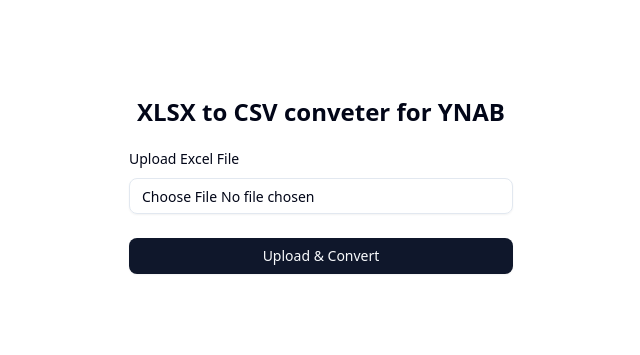
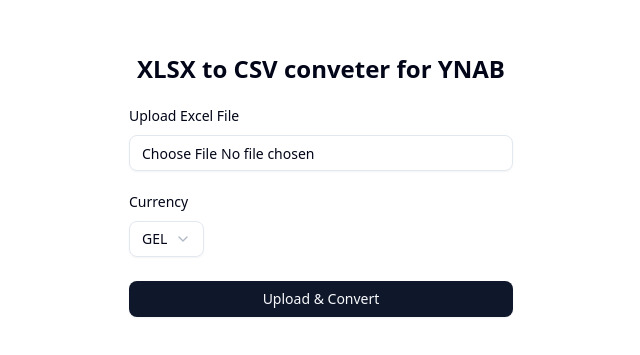
Before and after one commit to riffbyte/ynab-csv-converter, a Next.js app: page / in a window 1280 px wide. Shown: the part 215-570 px from the top of the page, without its empty margins (319-959 px from the left). Built offline with nearby package versions, Linux system fonts and the light colour scheme.

Commit message:
Implement currency selector for BOG
Closes #3

```diff
--- a/app/page.tsx
+++ b/app/page.tsx
@@ -4,11 +4,20 @@ import { useState } from 'react';
 import { Button } from '@/components/ui/button';
 import { Input } from '@/components/ui/input';
 import { Label } from '@/components/ui/label';
+import {
+  Select,
+  SelectContent,
+  SelectItem,
+  SelectTrigger,
+  SelectValue,
+} from '@/components/ui/select';
+import { CONSTANTS } from '@/lib/processors/bog/constants';
 
 export default function UploadPage() {
   const [csvUrl, setCsvUrl] = useState<string | null>(null);
   const [filename, setFilename] = useState<string>('processed.csv');
   const [requestPending, setRequestPending] = useState(false);
+  const [currency, setCurrency] = useState<string>(CONSTANTS.defaultCurrency);
 
   const handleUpload = async (e: React.FormEvent<HTMLFormElement>) => {
     e.preventDefault();
@@ -56,6 +65,25 @@ export default function UploadPage() {
             <Input id="file" type="file" name="file" accept=".xlsx" required />
           </div>
 
+          <div className="flex flex-col w-full gap-3">
+            <Label htmlFor="currency">Currency</Label>
+            <Select
+              name="currency"
+              value={currency}
+              onValueChange={setCurrency}
+            >
+              <SelectTrigger>
+                <SelectValue placeholder="Select currency" />
+              </SelectTrigger>
+              <SelectContent>
+                {CONSTANTS.availableCurrencies.map((currency) => (
+                  <SelectItem key={currency} value={currency}>
+                    {currency}
+                  </SelectItem>
+                ))}
+              </SelectContent>
+            </Select>
+          </div>
           <Button className="w-full" type="submit" disabled={requestPending}>
             {requestPending ? 'Please wait...' : 'Upload & Convert'}
           </Button>
--- a/app/upload/route.ts
+++ b/app/upload/route.ts
@@ -1,13 +1,19 @@
 import path from 'node:path';
 import { type NextRequest, NextResponse } from 'next/server';
 import { BOGStatementProcessor } from '@/lib/processors/bog';
+import { CONSTANTS } from '@/lib/processors/bog/constants';
 
 export async function POST(req: NextRequest) {
   const formData = await req.formData();
-  const file = formData.get('file') as File;
+  const file = formData.get('file') as File | null;
+  const currency = formData.get('currency') as string | null;
 
   if (!file) {
     return NextResponse.json({ error: 'No file uploaded' }, { status: 400 });
+  }
+
+  if (!currency || !CONSTANTS.isValidCurrency(currency)) {
+    return NextResponse.json({ error: 'Invalid currency' }, { status: 400 });
   }
 
   const fileName = file.name;
@@ -20,7 +26,7 @@ export async function POST(req: NextRequest) {
   try {
     const processor = new BOGStatementProcessor(buffer);
 
-    const csvData = processor.getProcessedCSVData();
+    const csvData = processor.getProcessedCSVData(currency);
 
     return new NextResponse(csvData, {
       status: 200,
--- /dev/null
+++ b/components/ui/select.tsx
@@ -0,0 +1,185 @@
+"use client"
+
+import * as React from "react"
+import * as SelectPrimitive from "@radix-ui/react-select"
+import { CheckIcon, ChevronDownIcon, ChevronUpIcon } from "lucide-react"
+
+import { cn } from "@/lib/utils"
+
+function Select({
+  ...props
+}: React.ComponentProps<typeof SelectPrimitive.Root>) {
+  return <SelectPrimitive.Root data-slot="select" {...props} />
+}
+
+function SelectGroup({
+  ...props
+}: React.ComponentProps<typeof SelectPrimitive.Group>) {
+  return <SelectPrimitive.Group data-slot="select-group" {...props} />
+}
+
+function SelectValue({
+  ...props
+}: React.ComponentProps<typeof SelectPrimitive.Value>) {
+  return <SelectPrimitive.Value data-slot="select-value" {...props} />
+}
+
+function SelectTrigger({
+  className,
+  size = "default",
+  children,
+  ...props
+}: React.ComponentProps<typeof SelectPrimitive.Trigger> & {
+  size?: "sm" | "default"
+}) {
+  return (
+    <SelectPrimitive.Trigger
+      data-slot="select-trigger"
+      data-size={size}
+      className={cn(
+        "border-input data-[placeholder]:text-muted-foreground [&_svg:not([class*='text-'])]:text-muted-foreground focus-visible:border-ring focus-visible:ring-ring/50 aria-invalid:ring-destructive/20 dark:aria-invalid:ring-destructive/40 aria-invalid:border-destructive dark:bg-input/30 dark:hover:bg-input/50 flex w-fit items-center justify-between gap-2 rounded-md border bg-transparent px-3 py-2 text-sm whitespace-nowrap shadow-xs transition-[color,box-shadow] outline-none focus-visible:ring-[3px] disabled:cursor-not-allowed disabled:opacity-50 data-[size=default]:h-9 data-[size=sm]:h-8 *:data-[slot=select-value]:line-clamp-1 *:data-[slot=select-value]:flex *:data-[slot=select-value]:items-center *:data-[slot=select-value]:gap-2 [&_svg]:pointer-events-none [&_svg]:shrink-0 [&_svg:not([class*='size-'])]:size-4",
+        className
+      )}
+      {...props}
+    >
+      {children}
+      <SelectPrimitive.Icon asChild>
+        <ChevronDownIcon className="size-4 opacity-50" />
+      </SelectPrimitive.Icon>
+    </SelectPrimitive.Trigger>
+  )
+}
+
+function SelectContent({
+  className,
+  children,
+  position = "popper",
+  ...props
+}: React.ComponentProps<typeof SelectPrimitive.Content>) {
+  return (
+    <SelectPrimitive.Portal>
+      <SelectPrimitive.Content
+        data-slot="select-content"
+        className={cn(
+          "bg-popover text-popover-foreground data-[state=open]:animate-in data-[state=closed]:animate-out data-[state=closed]:fade-out-0 data-[state=open]:fade-in-0 data-[state=closed]:zoom-out-95 data-[state=open]:zoom-in-95 data-[side=bottom]:slide-in-from-top-2 data-[side=left]:slide-in-from-right-2 data-[side=right]:slide-in-from-left-2 data-[side=top]:slide-in-from-bottom-2 relative z-50 max-h-(--radix-select-content-available-height) min-w-[8rem] origin-(--radix-select-content-transform-origin) overflow-x-hidden overflow-y-auto rounded-md border shadow-md",
+          position === "popper" &&
+            "data-[side=bottom]:translate-y-1 data-[side=left]:-translate-x-1 data-[side=right]:translate-x-1 data-[side=top]:-translate-y-1",
+          className
+        )}
+        position={position}
+        {...props}
+      >
+        <SelectScrollUpButton />
+        <SelectPrimitive.Viewport
+          className={cn(
+            "p-1",
+            position === "popper" &&
+              "h-[var(--radix-select-trigger-height)] w-full min-w-[var(--radix-select-trigger-width)] scroll-my-1"
+          )}
+        >
+          {children}
+        </SelectPrimitive.Viewport>
+        <SelectScrollDownButton />
+      </SelectPrimitive.Content>
+    </SelectPrimitive.Portal>
+  )
+}
+
+function SelectLabel({
+  className,
+  ...props
+}: React.ComponentProps<typeof SelectPrimitive.Label>) {
+  return (
+    <SelectPrimitive.Label
+      data-slot="select-label"
+      className={cn("text-muted-foreground px-2 py-1.5 text-xs", className)}
+      {...props}
+    />
+  )
+}
+
+function SelectItem({
+  className,
+  children,
+  ...props
+}: React.ComponentProps<typeof SelectPrimitive.Item>) {
+  return (
+    <SelectPrimitive.Item
+      data-slot="select-item"
+      className={cn(
+        "focus:bg-accent focus:text-accent-foreground [&_svg:not([class*='text-'])]:text-muted-foreground relative flex w-full cursor-default items-center gap-2 rounded-sm py-1.5 pr-8 pl-2 text-sm outline-hidden select-none data-[disabled]:pointer-events-none data-[disabled]:opacity-50 [&_svg]:pointer-events-none [&_svg]:shrink-0 [&_svg:not([class*='size-'])]:size-4 *:[span]:last:flex *:[span]:last:items-center *:[span]:last:gap-2",
+        className
+      )}
+      {...props}
+    >
+      <span className="absolute right-2 flex size-3.5 items-center justify-center">
+        <SelectPrimitive.ItemIndicator>
+          <CheckIcon className="size-4" />
+        </SelectPrimitive.ItemIndicator>
+      </span>
+      <SelectPrimitive.ItemText>{children}</SelectPrimitive.ItemText>
+    </SelectPrimitive.Item>
+  )
+}
+
+function SelectSeparator({
+  className,
+  ...props
+}: React.ComponentProps<typeof SelectPrimitive.Separator>) {
+  return (
+    <SelectPrimitive.Separator
+      data-slot="select-separator"
+      className={cn("bg-border pointer-events-none -mx-1 my-1 h-px", className)}
+      {...props}
+    />
+  )
+}
+
+function SelectScrollUpButton({
+  className,
+  ...props
+}: React.ComponentProps<typeof SelectPrimitive.ScrollUpButton>) {
+  return (
+    <SelectPrimitive.ScrollUpButton
+      data-slot="select-scroll-up-button"
+      className={cn(
+        "flex cursor-default items-center justify-center py-1",
+        className
+      )}
+      {...props}
+    >
+      <ChevronUpIcon className="size-4" />
+    </SelectPrimitive.ScrollUpButton>
+  )
+}
+
+function SelectScrollDownButton({
+  className,
+  ...props
+}: React.ComponentProps<typeof SelectPrimitive.ScrollDownButton>) {
+  return (
+    <SelectPrimitive.ScrollDownButton
+      data-slot="select-scroll-down-button"
+      className={cn(
+        "flex cursor-default items-center justify-center py-1",
+        className
+      )}
+      {...props}
+    >
+      <ChevronDownIcon className="size-4" />
+    </SelectPrimitive.ScrollDownButton>
+  )
+}
+
+export {
+  Select,
+  SelectContent,
+  SelectGroup,
+  SelectItem,
+  SelectLabel,
+  SelectScrollDownButton,
+  SelectScrollUpButton,
+  SelectSeparator,
+  SelectTrigger,
+  SelectValue,
+}
--- /dev/null
+++ b/lib/processors/bog/constants.ts
@@ -0,0 +1,13 @@
+import type { StatementConstants } from '../types';
+
+const availableCurrencies = ['GEL', 'USD', 'EUR', 'GBP'] as const;
+
+export const CONSTANTS: StatementConstants<typeof availableCurrencies> = {
+  availableCurrencies,
+  defaultCurrency: 'GEL',
+  transactionsSheetName: 'Transactions',
+  isValidCurrency: (
+    currency,
+  ): currency is (typeof availableCurrencies)[number] =>
+    (availableCurrencies as readonly string[]).includes(currency),
+};
--- a/lib/processors/bog/index.ts
+++ b/lib/processors/bog/index.ts
@@ -1,12 +1,13 @@
 import { BaseStatementProcessor } from '../base';
 import type { StatementProcessor } from '../types';
+import { CONSTANTS } from './constants';
 
 export class BOGStatementProcessor
   extends BaseStatementProcessor
   implements StatementProcessor
 {
   constructor(fileBuffer: Buffer<ArrayBuffer>) {
-    super(fileBuffer, 'Transactions');
+    super(fileBuffer, CONSTANTS.transactionsSheetName);
   }
 
   private extractPayee(details: string): string {
@@ -37,10 +38,12 @@ export class BOGStatementProcessor
     return '';
   }
 
-  public getProcessedCSVData(): string {
+  public getProcessedCSVData(
+    currency: (typeof CONSTANTS.availableCurrencies)[number] = CONSTANTS.defaultCurrency,
+  ): string {
     const dateIdx = this.getColumnIndex('Date');
     const detailsIdx = this.getColumnIndex('Details');
-    const amountIdx = this.getColumnIndex('GEL');
+    const amountIdx = this.getColumnIndex(currency);
 
     if (dateIdx === -1 || detailsIdx === -1 || amountIdx === -1) {
       throw new Error('Required columns missing', { cause: 'Invalid data' });
--- a/lib/processors/types.ts
+++ b/lib/processors/types.ts
@@ -3,3 +3,10 @@ import type { BaseStatementProcessor } from './base';
 export interface StatementProcessor extends BaseStatementProcessor {
   getProcessedCSVData(): string;
 }
+
+export type StatementConstants<Currencies extends readonly string[]> = {
+  availableCurrencies: Currencies;
+  defaultCurrency: Currencies[number];
+  transactionsSheetName: string;
+  isValidCurrency(currency: string): currency is Currencies[number];
+};
--- a/package.json
+++ b/package.json
@@ -11,6 +11,7 @@
   },
   "dependencies": {
     "@radix-ui/react-label": "^2.1.7",
+    "@radix-ui/react-select": "^2.2.5",
     "@radix-ui/react-slot": "^1.2.3",
     "class-variance-authority": "^0.7.1",
     "clsx": "^2.1.1",
```
Also changed, not shown: 1 other file (tests, documents, lock files or other folders).
